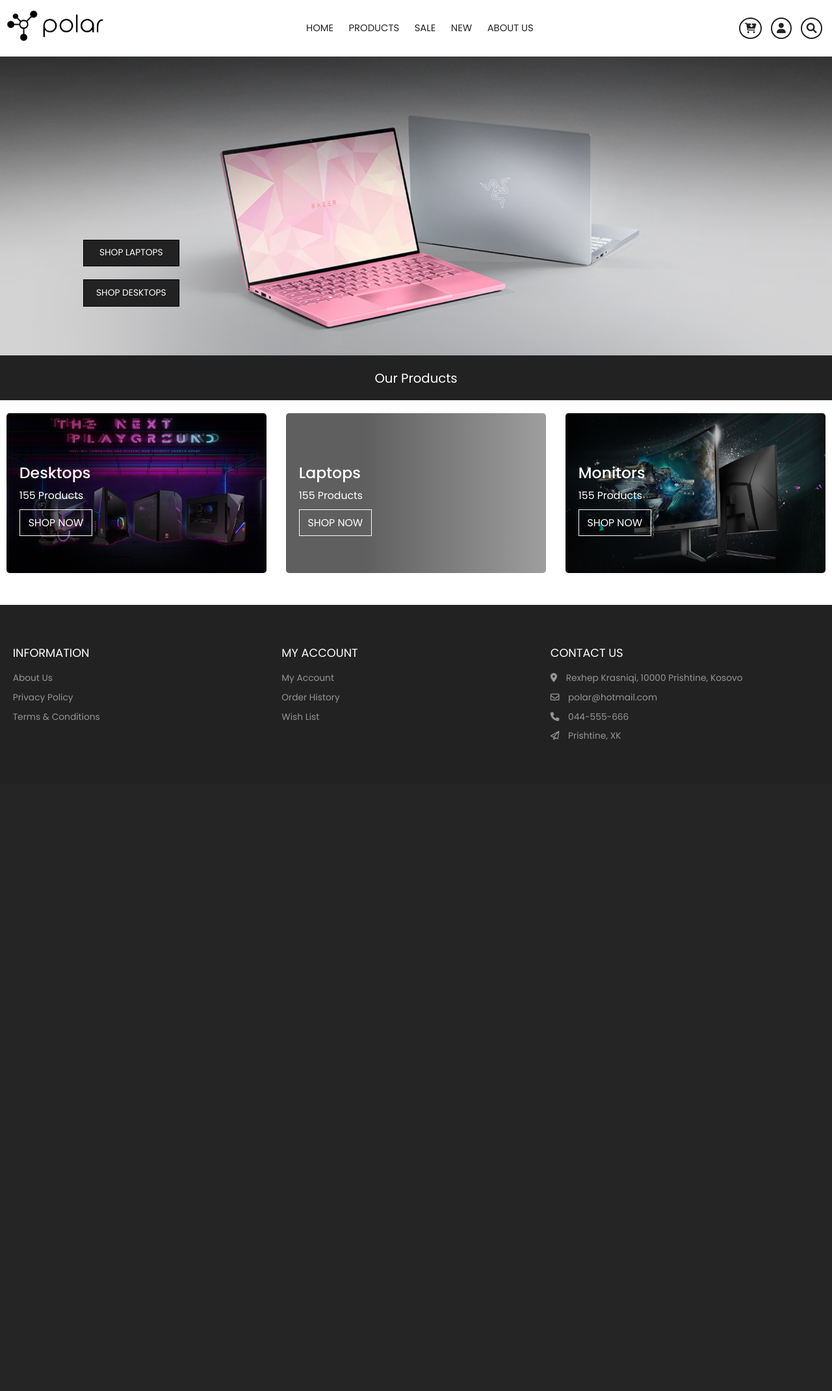
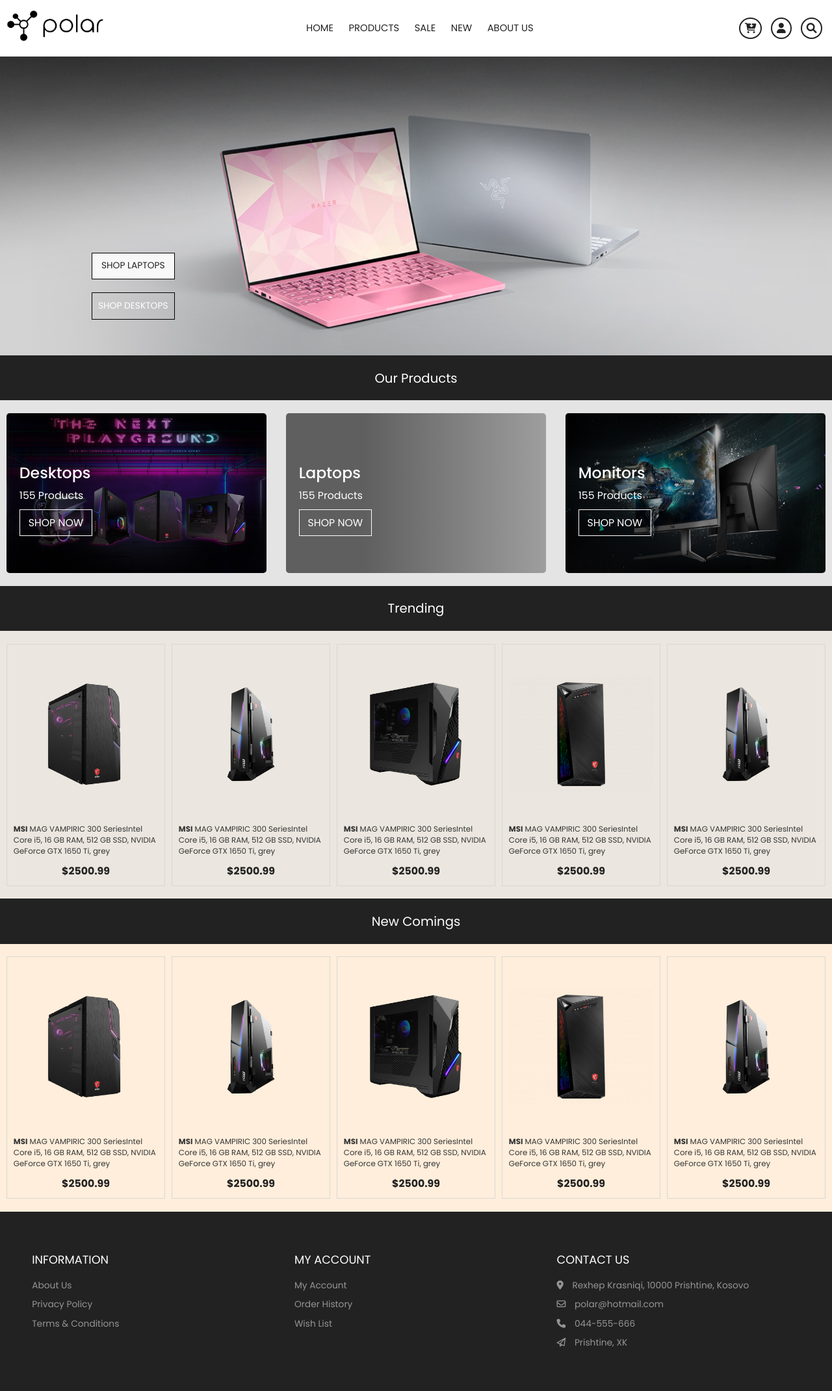
Before and after one commit to Rinor-Luzha/WebProject, a PHP site: page / in a window 1280 px wide. Shown: the whole page at 65% size. Before the commit the page ends 1139 px from the top, so only its background shows below. Run offline with PHP 8.4, Linux system fonts and the light colour scheme; some libraries are stand-ins or nearby versions; grey boxes are pictures that could not be loaded.

Commit message:
home page done

```diff
--- a/css/footerStyle.css
+++ b/css/footerStyle.css
@@ -9,6 +9,7 @@
   }
 
   .footer-container {
+    padding-left:3rem;
     display: grid;
     grid-template-columns: repeat(3, 1fr);
     color: var(--white);
--- a/css/headersStyle.css
+++ b/css/headersStyle.css
@@ -1,6 +1,11 @@
 
 #header-logo:hover{
     cursor:pointer;
+}
+.container{
+    max-width:150rem;
+    margin:0 auto;
+    padding:0 1rem;
 }
 .navigation{
     padding:1.6rem 0;
@@ -152,7 +157,7 @@
      }
     .collapse{
         display:block;
-        font-size:3rem;
+        font-size:4rem;
         cursor:pointer;
     }
     .close{
@@ -168,7 +173,6 @@
     .nav-icons span{
         display:none;
         border:none;
-        font-size:1.6rem;
     }
     body.show::before {
         content: "";
@@ -179,6 +183,21 @@
         height: 100%;
         background-color: rgba(0, 0, 0, 0.6);
         z-index: 999;
-      }
+    }
 
 }
+@media only screen and (max-width:586px){
+    .navigation{
+        height:60px;
+        padding-top:12px;
+    }
+    .navigation img{
+        width:120px;
+    }
+    .navigation .collapse{
+        font-size:3rem;
+    }
+    .navigation.show{
+        height:69px;
+    }
+}
--- a/css/style.css
+++ b/css/style.css
@@ -65,40 +65,46 @@
  }
  .slider-buttons{
      position:relative;
-     left:10%;
+     left:11%;
      bottom:12%;
  }
- .slider-buttons button{
+ .slider-buttons a{
+    text-decoration: none;
+    text-align: center;
     display:block;
-    width:15rem;
+    width:13rem;
     padding:1rem 0.5rem;
-    border:1px solid rgb(0, 0, 0);
+    border:1px solid black;
     font-family:inherit;
     font-weight: 500%;
-    background-color:var(--orange);
+    background-color:transparent;
     color:white;
     font-size:1.4rem;
     text-transform: uppercase;
     transition:400ms ease-in-out;
  }
- .slider-buttons button:first-child{
+ .slider-buttons a:first-child{
     margin-bottom:20px;
-    background-color:var(--black);
-    color:var(--white);
+    background-color:var(--grey-alt);
+    color:var(--black);
  }
- .slider-buttons button:hover{
-    background-color:var(--grey);
+ .slider-buttons a:hover{
+    background-color:var(--green);
     cursor:pointer;
 }
+.slider-buttons a:last-child:hover{
+  background-color:var(--orange);
+}
+
 @media only screen and (max-width: 768px) {
-  .slider-buttons button{
+  .slider-buttons a{
     width:12rem;
     font-size:1.2rem;
     padding:1rem 0.5rem;
   }
 }
 @media only screen and (max-width: 589px) {
-  .slider-buttons button{
+  .slider-buttons a{
     width:10rem;
     font-size:1rem;
     padding:0.6rem 0.3rem;
@@ -138,10 +144,7 @@
   }
 }
 /* Products showcase */
-.category.products_category{
-  margin-bottom:5rem;;
-}
-.category .title {
+ .title {
     background-color:var(--black);
     color:var(--white);
     font-size: 2rem;
@@ -249,10 +252,14 @@
       grid-column-start: 1;
       grid-column-end:7;
     }
+    .category-center :last-child .content{
+      top: 30%;
+      left: 43%;
+    }
   }
 
   @media only screen and (max-width: 768px) {
-    .category .title {
+    .title {
       margin-bottom:1rem;
       padding-bottom: 1rem;
       padding-top: 1rem;
@@ -264,6 +271,10 @@
     .category-center > .category-box:last-child{
       grid-column-start: 1;
       grid-column-end:4;
+    }
+    .category-center :last-child .content{
+      top: 30%;
+      left: 5%;
     }
     .category-box {
       height: 30rem;
@@ -280,15 +291,12 @@
       height:30rem;
     }
     .category-box .content {
-      position: absolute;
       top: 30%;
       left: 5%;
-      color: var(--white);
-      z-index: 4;
     }
   }
   @media only screen and (max-width: 589px) {
-    .category .title {
+    .title {
       margin-bottom:0.5rem;
       padding-bottom: 0.5rem;
       padding-top: 0.5rem;
@@ -324,3 +332,169 @@
       padding: 0.5rem 1.1rem;
     }
   }
+  /* Products (new and trending) */
+  .product {
+    border:solid 1px rgb(216, 216, 216);
+    text-align: center;
+    position: relative;
+    padding: 0 1rem;
+    transition: all 300ms ease-in-out;
+  }
+  .product:hover{
+    box-shadow: 0 5px 10px var(--grey2);
+    transform: scale(1.01);
+  }
+  .product-header {
+    display: flex;
+    align-items: center;
+    justify-content: center;
+    height: 28rem;
+  }
+
+  .product-header img.small {
+    max-height: 20rem;
+  }
+
+  .product-footer h3 {
+    font-weight: 500;
+    font-size: 1.6rem;
+    color: var(--grey);
+  }
+  .description{
+    width:100%;
+    text-align:left ;
+    font-size:1.2rem;
+    color:rgb(53, 53, 53);
+  }
+  .description span{
+    font-weight: bold;
+    text-decoration: none;
+  }
+  .description:hover{
+    text-decoration: underline ;
+    cursor:default;
+  }
+  .product-price h4 {
+    padding:1rem;
+    font-weight: 700;
+  }
+
+  .product ul {
+    position: absolute;
+    display: flex;
+    align-items: center;
+    justify-content: space-evenly;
+    top: 50%;
+    left: 50%;
+    width: 13rem;
+    height: 5rem;
+    background-color: rgba(255, 255, 255, 0.4);
+    opacity: 0;
+    visibility: hidden;
+    transform: translate(-50%, -50%) scale(0.7);
+    transition: all 0.5s ease-in-out;
+  }
+  .trending-products .glide__arrow{
+    top:40%;
+  }
+  .trending-products .glide__arrow--left{
+    left:1%;
+  }
+  .trending-products .glide__arrow--right{
+    right:1%;
+  }
+  .new-products .glide__arrow{
+    top:40%;
+  }
+  .new-products .glide__arrow--left{
+    left:1%;
+  }
+  .new-products .glide__arrow--right{
+    right:1%;
+  }
+
+  .product:hover ul {
+    opacity: 1;
+    visibility: visible;
+    transform: translate(-50%, -50%) scale(1);
+  }
+
+  .product ul li:not(:last-child) {
+    margin-right: 1.6rem;
+  }
+
+  .product ul a {
+    color:var(--white);
+    position: relative;
+    display: flex;
+    align-items: center;
+    justify-content: center;
+    width: 3.5rem;
+    height: 3.5rem;
+    cursor: pointer;
+    transition: 0.5s;
+    border-radius:25% 10%;
+  }
+
+  .product ul a:hover {
+    background-color: var(--black);
+    transform:scale(1.1);
+  }
+  @media only screen and (max-width: 1200px) {
+    .product-center {
+      grid-template-columns: repeat(3, 1fr);
+    }
+  }
+
+  @media only screen and (max-width: 768px) {
+    .product-center {
+      grid-template-columns: repeat(2, 1fr);
+    }
+
+    .product-header {
+      height: 20rem;
+    }
+
+    .product-header img.small {
+      max-height: 20rem;
+    }
+  }
+
+  @media only screen and (max-width: 567px) {
+    .product-header {
+      height: 15rem;
+    }
+  }
+  @media only screen and (max-width: 590px) {
+    .product-center .product-header {
+      height: 25rem;
+    }
+    .product{
+        border-color:transparent;
+        width:70%;
+        margin:0 auto;
+    }
+  }
+  .category.products_category{
+    padding-bottom:2rem;
+    background-color:#e4e4e4
+  }
+  .trending-products{
+    padding-bottom:2rem;
+    background-color:#ebe6df
+  }
+  .new-products{
+    padding-bottom:2rem;
+    background-color:#ffeedb
+  }
+  @media only screen and (max-width: 768px) {
+    .category.products_category{
+      padding-bottom:1
+    }
+    .trending-products{
+      padding-bottom:1
+    }
+    .new-products{
+      padding-bottom:1
+    }
+  }
--- a/index.html
+++ b/index.html
@@ -6,7 +6,7 @@
   <meta http-equiv="X-UA-Compatible" content="IE=edge" />
   <meta name="viewport" content="width=device-width, initial-scale=1.0" />
   <title>Polar</title>
-  <link rel="shortcut icon" href="./images/favicon.ico" type="image/x-icon" />
+  <link rel="shortcut icon" href="./images/favicon.png" type="image/x-icon" />
   <link rel="stylesheet" href="https://cdnjs.cloudflare.com/ajax/libs/Glide.js/3.4.1/css/glide.core.min.css" />
   <link href="https://fonts.googleapis.com/css2?family=Poppins:wght@400;500;700;900&display=swap" rel="stylesheet" />
   <link rel="stylesheet" href="https://cdnjs.cloudflare.com/ajax/libs/font-awesome/6.0.0-beta3/css/all.min.css" />
@@ -84,8 +84,8 @@
               <div class="slider-main">
                 <div class="slider-content">
                   <div class="slider-buttons">
-                    <button>shop laptops</button>
-                    <a href="desktops.html"><button>shop desktops</button></a>
+                    <a href="laptops.html">shop laptops</a>
+                    <a href="desktops.html">shop desktops</a>
                   </div>
                 </div>
 
@@ -96,8 +96,8 @@
               <div class="slider-main">
                 <div class="slider-content">
                   <div class="slider-buttons">
-                    <button>shop laptops</button>
-                    <button>shop desktops</button>
+                    <a href="laptops.html">shop laptops</a>
+                    <a href="desktops.html">shop desktops</a>
                   </div>
                 </div>
 
@@ -108,8 +108,8 @@
               <div class="slider-main">
                 <div class="slider-content">
                   <div class="slider-buttons">
-                    <button>shop laptops</button>
-                    <button>shop desktops</button>
+                    <a href="laptops.html">shop laptops</a>
+                    <a href="desktops.html">shop desktops</a>
                   </div>
                 </div>
 
@@ -129,7 +129,7 @@
         </div>
       </div>
     </section>
-
+    <!-- Products showcase  -->
     <section class="category products_category">
       <h2 class="title">Our Products</h2>
       <div class="category-center container">
@@ -160,6 +160,397 @@
         </div>
       </div>
     </section>
+    <!-- Trending Products -->
+    <section class="trending-products">
+      <h2 class="title">Trending</h2>
+      <div class="product-center container">
+        <div class="glide" id="trending-products-slider">
+          <div class="glide__track" data-glide-el="track">
+            <ul class="glide__slides">
+              <li class="glide__slide">
+                <div class="product">
+                  <div class="product-header">
+                    <img src="images/desktop/desktop1.png" class='small' alt="product">
+                  </div>
+                  <div class="product-footer">
+                    <div class="description"><span>MSI</span> MAG VAMPIRIC 300 SeriesIntel Core i5, 16 GB RAM, 512 GB
+                      SSD,
+                      NVIDIA
+                      GeForce
+                      GTX 1650 Ti, grey</div>
+                    <div class="product-price">
+                      <h4>$2500.99</h4>
+                    </div>
+                  </div>
+                  <ul>
+                    <li>
+                      <a href="#">
+                        <i class="fas fa-cart-plus"></i>
+                      </a>
+                    </li>
+                    <li>
+                      <a href="#">
+                        <i class="fas fa-heart"></i>
+                      </a>
+                    </li>
+                  </ul>
+                </div>
+              </li>
+              <li class="glide__slide">
+                <div class="product">
+                  <div class="product-header">
+                    <img src="images/desktop/desktop4.png" class='small' alt="product">
+                  </div>
+                  <div class="product-footer">
+                    <div class="description"><span>MSI</span> MAG VAMPIRIC 300 SeriesIntel Core i5, 16 GB RAM, 512 GB
+                      SSD,
+                      NVIDIA
+                      GeForce
+                      GTX 1650 Ti, grey</div>
+                    <div class="product-price">
+                      <h4>$2500.99</h4>
+                    </div>
+                  </div>
+                  <ul>
+                    <li>
+                      <a href="#">
+                        <i class="fas fa-cart-plus"></i>
+                      </a>
+                    </li>
+                    <li>
+                      <a href="#">
+                        <i class="fas fa-heart"></i>
+                      </a>
+                    </li>
+                  </ul>
+                </div>
+              </li>
+              <li class="glide__slide">
+                <div class="product">
+                  <div class="product-header">
+                    <img src="images/desktop/desktop2.png" class='small' alt="product">
+                  </div>
+                  <div class="product-footer">
+                    <div class="description"><span>MSI</span> MAG VAMPIRIC 300 SeriesIntel Core i5, 16 GB RAM, 512 GB
+                      SSD,
+                      NVIDIA
+                      GeForce
+                      GTX 1650 Ti, grey</div>
+                    <div class="product-price">
+                      <h4>$2500.99</h4>
+                    </div>
+                  </div>
+                  <ul>
+                    <li>
+                      <a href="#">
+                        <i class="fas fa-cart-plus"></i>
+                      </a>
+                    </li>
+                    <li>
+                      <a href="#">
+                        <i class="fas fa-heart"></i>
+                      </a>
+                    </li>
+                  </ul>
+                </div>
+              </li>
+              <li class="glide__slide">
+                <div class="product">
+                  <div class="product-header">
+                    <img src="images/desktop/desktop3.png" class='small' alt="product">
+                  </div>
+                  <div class="product-footer">
+                    <div class="description"><span>MSI</span> MAG VAMPIRIC 300 SeriesIntel Core i5, 16 GB RAM, 512 GB
+                      SSD,
+                      NVIDIA
+                      GeForce
+                      GTX 1650 Ti, grey</div>
+                    <div class="product-price">
+                      <h4>$2500.99</h4>
+                    </div>
+                  </div>
+                  <ul>
+                    <li>
+                      <a href="#">
+                        <i class="fas fa-cart-plus"></i>
+                      </a>
+                    </li>
+                    <li>
+                      <a href="#">
+                        <i class="fas fa-heart"></i>
+                      </a>
+                    </li>
+                  </ul>
+                </div>
+              </li>
+              <li class="glide__slide">
+                <div class="product">
+                  <div class="product-header">
+                    <img src="images/desktop/desktop4.png" class='small' alt="product">
+                  </div>
+                  <div class="product-footer">
+                    <div class="description"><span>MSI</span> MAG VAMPIRIC 300 SeriesIntel Core i5, 16 GB RAM, 512 GB
+                      SSD,
+                      NVIDIA
+                      GeForce
+                      GTX 1650 Ti, grey</div>
+                    <div class="product-price">
+                      <h4>$2500.99</h4>
+                    </div>
+                  </div>
+                  <ul>
+                    <li>
+                      <a href="#">
+                        <i class="fas fa-cart-plus"></i>
+                      </a>
+                    </li>
+                    <li>
+                      <a href="#">
+                        <i class="fas fa-heart"></i>
+                      </a>
+                    </li>
+                  </ul>
+                </div>
+              </li>
+              <li class="glide__slide">
+                <div class="product">
+                  <div class="product-header">
+                    <img src="images/desktop/desktop1.png" class='small' alt="product">
+                  </div>
+                  <div class="product-footer">
+                    <div class="description"><span>MSI</span> MAG VAMPIRIC 300 SeriesIntel Core i5, 16 GB RAM, 512 GB
+                      SSD,
+                      NVIDIA
+                      GeForce
+                      GTX 1650 Ti, grey</div>
+                    <div class="product-price">
+                      <h4>$2500.99</h4>
+                    </div>
+                  </div>
+                  <ul>
+                    <li>
+                      <a href="#">
+                        <i class="fas fa-cart-plus"></i>
+                      </a>
+                    </li>
+                    <li>
+                      <a href="#">
+                        <i class="fas fa-heart"></i>
+                      </a>
+                    </li>
+                  </ul>
+                </div>
+              </li>
+            </ul>
+          </div>
+          <!-- arrows per slider -->
+          <div class="glide__arrows" data-glide-el="controls">
+            <button class="glide__arrow glide__arrow--left" data-glide-dir="<">
+              <i class="fa-solid fa-arrow-left"></i>
+            </button>
+            <button class="glide__arrow glide__arrow--right" data-glide-dir=">">
+              <i class="fa-solid fa-arrow-right"></i>
+            </button>
+          </div>
+        </div>
+      </div>
+    </section>
+    <!-- New Products -->
+    <section class="new-products">
+      <h2 class="title">New Comings</h2>
+      <div class="product-center container">
+        <div class="glide" id="new-products-slider">
+          <div class="glide__track" data-glide-el="track">
+            <ul class="glide__slides">
+              <li class="glide__slide">
+                <div class="product">
+                  <div class="product-header">
+                    <img src="images/desktop/desktop1.png" class='small' alt="product">
+                  </div>
+                  <div class="product-footer">
+                    <div class="description"><span>MSI</span> MAG VAMPIRIC 300 SeriesIntel Core i5, 16 GB RAM, 512 GB
+                      SSD,
+                      NVIDIA
+                      GeForce
+                      GTX 1650 Ti, grey</div>
+                    <div class="product-price">
+                      <h4>$2500.99</h4>
+                    </div>
+                  </div>
+                  <ul>
+                    <li>
+                      <a href="#">
+                        <i class="fas fa-cart-plus"></i>
+                      </a>
+                    </li>
+                    <li>
+                      <a href="#">
+                        <i class="fas fa-heart"></i>
+                      </a>
+                    </li>
+                  </ul>
+                </div>
+              </li>
+              <li class="glide__slide">
+                <div class="product">
+                  <div class="product-header">
+                    <img src="images/desktop/desktop4.png" class='small' alt="product">
+                  </div>
+                  <div class="product-footer">
+                    <div class="description"><span>MSI</span> MAG VAMPIRIC 300 SeriesIntel Core i5, 16 GB RAM, 512 GB
+                      SSD,
+                      NVIDIA
+                      GeForce
+                      GTX 1650 Ti, grey</div>
+                    <div class="product-price">
+                      <h4>$2500.99</h4>
+                    </div>
+                  </div>
+                  <ul>
+                    <li>
+                      <a href="#">
+                        <i class="fas fa-cart-plus"></i>
+                      </a>
+                    </li>
+                    <li>
+                      <a href="#">
+                        <i class="fas fa-heart"></i>
+                      </a>
+                    </li>
+                  </ul>
+                </div>
+              </li>
+              <li class="glide__slide">
+                <div class="product">
+                  <div class="product-header">
+                    <img src="images/desktop/desktop2.png" class='small' alt="product">
+                  </div>
+                  <div class="product-footer">
+                    <div class="description"><span>MSI</span> MAG VAMPIRIC 300 SeriesIntel Core i5, 16 GB RAM, 512 GB
+                      SSD,
+                      NVIDIA
+                      GeForce
+                      GTX 1650 Ti, grey</div>
+                    <div class="product-price">
+                      <h4>$2500.99</h4>
+                    </div>
+                  </div>
+                  <ul>
+                    <li>
+                      <a href="#">
+                        <i class="fas fa-cart-plus"></i>
+                      </a>
+                    </li>
+                    <li>
+                      <a href="#">
+                        <i class="fas fa-heart"></i>
+                      </a>
+                    </li>
+                  </ul>
+                </div>
+              </li>
+              <li class="glide__slide">
+                <div class="product">
+                  <div class="product-header">
+                    <img src="images/desktop/desktop3.png" class='small' alt="product">
+                  </div>
+                  <div class="product-footer">
+                    <div class="description"><span>MSI</span> MAG VAMPIRIC 300 SeriesIntel Core i5, 16 GB RAM, 512 GB
+                      SSD,
+                      NVIDIA
+                      GeForce
+                      GTX 1650 Ti, grey</div>
+                    <div class="product-price">
+                      <h4>$2500.99</h4>
+                    </div>
+                  </div>
+                  <ul>
+                    <li>
+                      <a href="#">
+                        <i class="fas fa-cart-plus"></i>
+                      </a>
+                    </li>
+                    <li>
+                      <a href="#">
+                        <i class="fas fa-heart"></i>
+                      </a>
+                    </li>
+                  </ul>
+                </div>
+              </li>
+              <li class="glide__slide">
+                <div class="product">
+                  <div class="product-header">
+                    <img src="images/desktop/desktop4.png" class='small' alt="product">
+                  </div>
+                  <div class="product-footer">
+                    <div class="description"><span>MSI</span> MAG VAMPIRIC 300 SeriesIntel Core i5, 16 GB RAM, 512 GB
+                      SSD,
+                      NVIDIA
+                      GeForce
+                      GTX 1650 Ti, grey</div>
+                    <div class="product-price">
+                      <h4>$2500.99</h4>
+                    </div>
+                  </div>
+                  <ul>
+                    <li>
+                      <a href="#">
+                        <i class="fas fa-cart-plus"></i>
+                      </a>
+                    </li>
+                    <li>
+                      <a href="#">
+                        <i class="fas fa-heart"></i>
+                      </a>
+                    </li>
+                  </ul>
+                </div>
+              </li>
+              <li class="glide__slide">
+                <div class="product">
+                  <div class="product-header">
+                    <img src="images/desktop/desktop1.png" class='small' alt="product">
+                  </div>
+                  <div class="product-footer">
+                    <div class="description"><span>MSI</span> MAG VAMPIRIC 300 SeriesIntel Core i5, 16 GB RAM, 512 GB
+                      SSD,
+                      NVIDIA
+                      GeForce
+                      GTX 1650 Ti, grey</div>
+                    <div class="product-price">
+                      <h4>$2500.99</h4>
+                    </div>
+                  </div>
+                  <ul>
+                    <li>
+                      <a href="#">
+                        <i class="fas fa-cart-plus"></i>
+                      </a>
+                    </li>
+                    <li>
+                      <a href="#">
+                        <i class="fas fa-heart"></i>
+                      </a>
+                    </li>
+                  </ul>
+                </div>
+              </li>
+            </ul>
+          </div>
+          <!-- arrows per slider -->
+          <div class="glide__arrows" data-glide-el="controls">
+            <button class="glide__arrow glide__arrow--left" data-glide-dir="<">
+              <i class="fa-solid fa-arrow-left"></i>
+            </button>
+            <button class="glide__arrow glide__arrow--right" data-glide-dir=">">
+              <i class="fa-solid fa-arrow-right"></i>
+            </button>
+          </div>
+        </div>
+      </div>
+    </section>
+
   </main>
 
   <!-- Footer -->
```
Also changed, not shown: js/slider.js (+46 -0 lines).
